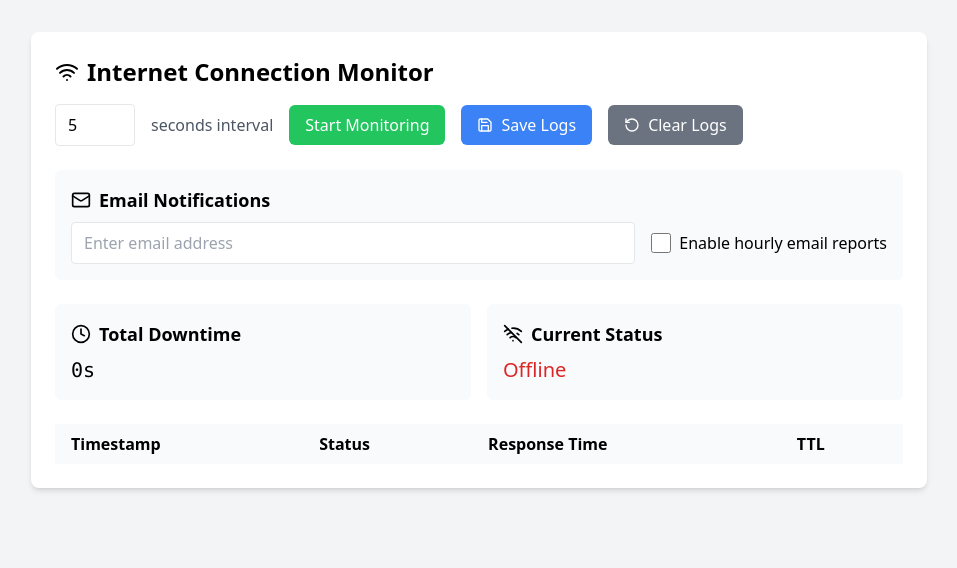
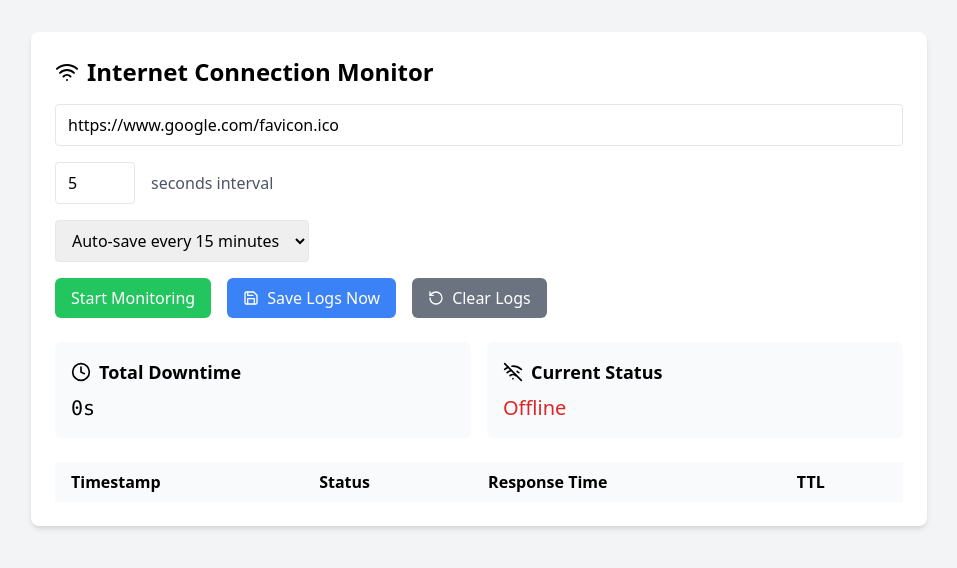
Before and after one commit to RadoslawVoluum/Logger, a React (Vite) app: page / in a window 1280 px wide. Shown: the top 568 px of the page, without its empty margins (161-1118 px from the left). Built offline with nearby package versions, Linux system fonts and the light colour scheme.

Commit message:
Add files via upload
Changed email notifications (did not work, too much effort) to auto-save function. Enabled custom URL for ping, changed the Logs naming.

```diff
--- a/index.html
+++ b/index.html
@@ -5,21 +5,8 @@
     <link rel="icon" type="image/svg+xml" href="/vite.svg" />
     <meta name="viewport" content="width=device-width, initial-scale=1.0" />
     <title>Internet Connection Monitor Application</title>
-
-<!-- Google Tag Manager -->
-<script>(function(w,d,s,l,i){w[l]=w[l]||[];w[l].push({'gtm.start':
-new Date().getTime(),event:'gtm.js'});var f=d.getElementsByTagName(s)[0],
-j=d.createElement(s),dl=l!='dataLayer'?'&l='+l:'';j.async=true;j.src=
-'https://www.googletagmanager.com/gtm.js?id='+i+dl;f.parentNode.insertBefore(j,f);
-})(window,document,'script','dataLayer','GTM-NNT7DNK');</script>
-<!-- End Google Tag Manager -->
-
   </head>
   <body>
-    <!-- Google Tag Manager (noscript) -->
-<noscript><iframe src="https://www.googletagmanager.com/ns.html?id=GTM-NNT7DNK"
-height="0" width="0" style="display:none;visibility:hidden"></iframe></noscript>
-<!-- End Google Tag Manager (noscript) -->
     <div id="root"></div>
     <script type="module" src="/src/main.tsx"></script>
   </body>
--- a/src/App.tsx
+++ b/src/App.tsx
@@ -1,5 +1,5 @@
 import React, { useState, useEffect, useRef } from 'react';
-import { Clock, Wifi, WifiOff, Save, RotateCcw, Mail } from 'lucide-react';
+import { Clock, Wifi, WifiOff, Save, RotateCcw } from 'lucide-react';
 
 interface LogEntry {
   timestamp: string;
@@ -10,17 +10,17 @@ interface LogEntry {
 
 function App() {
   const [interval, setInterval] = useState<number>(5);
+  const [autoSaveInterval, setAutoSaveInterval] = useState<number>(15);
   const [isMonitoring, setIsMonitoring] = useState(false);
   const [logs, setLogs] = useState<LogEntry[]>([]);
   const [totalDowntime, setTotalDowntime] = useState<number>(0);
-  const [emailAddress, setEmailAddress] = useState<string>('');
-  const [isEmailEnabled, setIsEmailEnabled] = useState(false);
+  const [pingUrl, setPingUrl] = useState<string>('https://www.google.com/favicon.ico');
   const timerRef = useRef<number>();
-  const emailTimerRef = useRef<number>();
+  const autoSaveTimerRef = useRef<number>();
 
   const calculateTotalDowntime = (currentLogs: LogEntry[]) => {
     const offlineCount = currentLogs.filter(log => !log.status).length;
-    const downtimeMs = offlineCount * interval * 1000; // Convert seconds to milliseconds
+    const downtimeMs = offlineCount * interval * 1000;
     setTotalDowntime(downtimeMs);
   };
 
@@ -29,7 +29,7 @@ function App() {
     const timestamp = new Date().toISOString();
 
     try {
-      const response = await fetch('https://www.google.com/favicon.ico', {
+      const response = await fetch(pingUrl, {
         mode: 'no-cors',
         cache: 'no-cache'
       });
@@ -86,36 +86,6 @@ function App() {
     return parts.join(' ') || '0s';
   };
 
-  const sendLogsEmail = async () => {
-    if (!emailAddress || logs.length === 0) return;
-
-    const content = logs.map(log =>
-      `${log.timestamp} | Status: ${log.status ? 'Online' : 'Offline'} | Response Time: ${log.responseTime}ms | TTL: ${log.ttl || 'N/A'}`
-    ).join('\n');
-
-    try {
-      const response = await fetch(`${import.meta.env.VITE_SUPABASE_URL}/functions/v1/send-logs`, {
-        method: 'POST',
-        headers: {
-          'Content-Type': 'application/json',
-          'Authorization': `Bearer ${import.meta.env.VITE_SUPABASE_ANON_KEY}`
-        },
-        body: JSON.stringify({
-          email: emailAddress,
-          logs: content,
-          totalDowntime: formatDuration(totalDowntime),
-          downtimeSummary: generateDowntimeSummary()
-        })
-      });
-
-      if (!response.ok) {
-        throw new Error('Failed to send email');
-      }
-    } catch (error) {
-      console.error('Error sending email:', error);
-    }
-  };
-
   const generateDowntimeSummary = () => {
     let summary = '';
     let currentSequence: LogEntry[] = [];
@@ -148,13 +118,39 @@ function App() {
     return summary;
   };
 
+  const saveToFile = () => {
+    const summary = `Total Downtime: ${formatDuration(totalDowntime)}\n${generateDowntimeSummary()}\n\nDetailed Logs:\n`;
+    const content = summary + logs.map(log =>
+      `${log.timestamp} | Status: ${log.status ? 'Online' : 'Offline'} | Response Time: ${log.responseTime}ms | TTL: ${log.ttl || 'N/A'}`
+    ).join('\n');
+
+    const timestamp = new Date().toISOString().replace(/[:.]/g, '-');
+    const blob = new Blob([content], { type: 'text/plain' });
+    const url = URL.createObjectURL(blob);
+    const a = document.createElement('a');
+    a.href = url;
+    a.download = `connection-log-${timestamp}.txt`;
+    document.body.appendChild(a);
+    a.click();
+    document.body.removeChild(a);
+    URL.revokeObjectURL(url);
+
+    // Clear logs after saving
+    clearLogs();
+  };
+
+  const clearLogs = () => {
+    setLogs([]);
+    setTotalDowntime(0);
+  };
+
   const startMonitoring = () => {
     setIsMonitoring(true);
     checkConnection();
     timerRef.current = window.setInterval(checkConnection, interval * 1000);
 
-    if (isEmailEnabled && emailAddress) {
-      emailTimerRef.current = window.setInterval(sendLogsEmail, 60 * 60 * 1000);
+    if (autoSaveInterval > 0) {
+      autoSaveTimerRef.current = window.setInterval(saveToFile, autoSaveInterval * 60 * 1000);
     }
   };
 
@@ -163,31 +159,9 @@ function App() {
     if (timerRef.current) {
       clearInterval(timerRef.current);
     }
-    if (emailTimerRef.current) {
-      clearInterval(emailTimerRef.current);
+    if (autoSaveTimerRef.current) {
+      clearInterval(autoSaveTimerRef.current);
     }
-  };
-
-  const saveToFile = () => {
-    const summary = `Total Downtime: ${formatDuration(totalDowntime)}\n${generateDowntimeSummary()}\n\nDetailed Logs:\n`;
-    const content = summary + logs.map(log =>
-      `${log.timestamp} | Status: ${log.status ? 'Online' : 'Offline'} | Response Time: ${log.responseTime}ms | TTL: ${log.ttl || 'N/A'}`
-    ).join('\n');
-
-    const blob = new Blob([content], { type: 'text/plain' });
-    const url = URL.createObjectURL(blob);
-    const a = document.createElement('a');
-    a.href = url;
-    a.download = `connection-log-${new Date().toISOString().split('T')[0]}.txt`;
-    document.body.appendChild(a);
-    a.click();
-    document.body.removeChild(a);
-    URL.revokeObjectURL(url);
-  };
-
-  const clearLogs = () => {
-    setLogs([]);
-    setTotalDowntime(0);
   };
 
   useEffect(() => {
@@ -195,8 +169,8 @@ function App() {
       if (timerRef.current) {
         clearInterval(timerRef.current);
       }
-      if (emailTimerRef.current) {
-        clearInterval(emailTimerRef.current);
+      if (autoSaveTimerRef.current) {
+        clearInterval(autoSaveTimerRef.current);
       }
     };
   }, []);
@@ -210,7 +184,19 @@ function App() {
             Internet Connection Monitor
           </h1>
 
-          <div className="flex items-center gap-4 mb-6">
+          <div className="grid grid-cols-1 gap-4 mb-6">
+            <div className="flex items-center gap-4">
+              <input
+                type="text"
+                value={pingUrl}
+                onChange={(e) => setPingUrl(e.target.value)}
+                placeholder="Enter URL to ping"
+                className="flex-1 px-3 py-2 border rounded"
+                disabled={isMonitoring}
+              />
+            </div>
+
+            <div className="flex items-center gap-4">
               <input
                 type="number"
                 min="1"
@@ -220,7 +206,23 @@ function App() {
                 disabled={isMonitoring}
               />
               <span className="text-gray-600">seconds interval</span>
+            </div>
 
+            <div className="flex items-center gap-4">
+              <select
+                value={autoSaveInterval}
+                onChange={(e) => setAutoSaveInterval(Number(e.target.value))}
+                className="px-3 py-2 border rounded"
+                disabled={isMonitoring}
+              >
+                <option value={15}>Auto-save every 15 minutes</option>
+                <option value={30}>Auto-save every 30 minutes</option>
+                <option value={45}>Auto-save every 45 minutes</option>
+                <option value={60}>Auto-save every 60 minutes</option>
+              </select>
+            </div>
+
+            <div className="flex items-center gap-4">
               <button
                 onClick={isMonitoring ? stopMonitoring : startMonitoring}
                 className={`px-4 py-2 rounded-md ${
@@ -238,7 +240,7 @@ function App() {
                 disabled={logs.length === 0}
               >
                 <Save className="h-4 w-4" />
-              Save Logs
+                Save Logs Now
               </button>
 
               <button
@@ -249,32 +251,6 @@ function App() {
                 <RotateCcw className="h-4 w-4" />
                 Clear Logs
               </button>
-          </div>
-
-          <div className="bg-gray-50 p-4 rounded-md mb-6">
-            <h2 className="text-lg font-semibold mb-2 flex items-center gap-2">
-              <Mail className="h-5 w-5" />
-              Email Notifications
-            </h2>
-            <div className="flex items-center gap-4">
-              <input
-                type="email"
-                placeholder="Enter email address"
-                value={emailAddress}
-                onChange={(e) => setEmailAddress(e.target.value)}
-                className="flex-1 px-3 py-2 border rounded"
-                disabled={isMonitoring}
-              />
-              <label className="flex items-center gap-2">
-                <input
-                  type="checkbox"
-                  checked={isEmailEnabled}
-                  onChange={(e) => setIsEmailEnabled(e.target.checked)}
-                  disabled={isMonitoring}
-                  className="form-checkbox h-5 w-5 text-blue-600"
-                />
-                Enable hourly email reports
-              </label>
             </div>
           </div>
 
```
Lines whose indentation alone changed are shown as unchanged.
